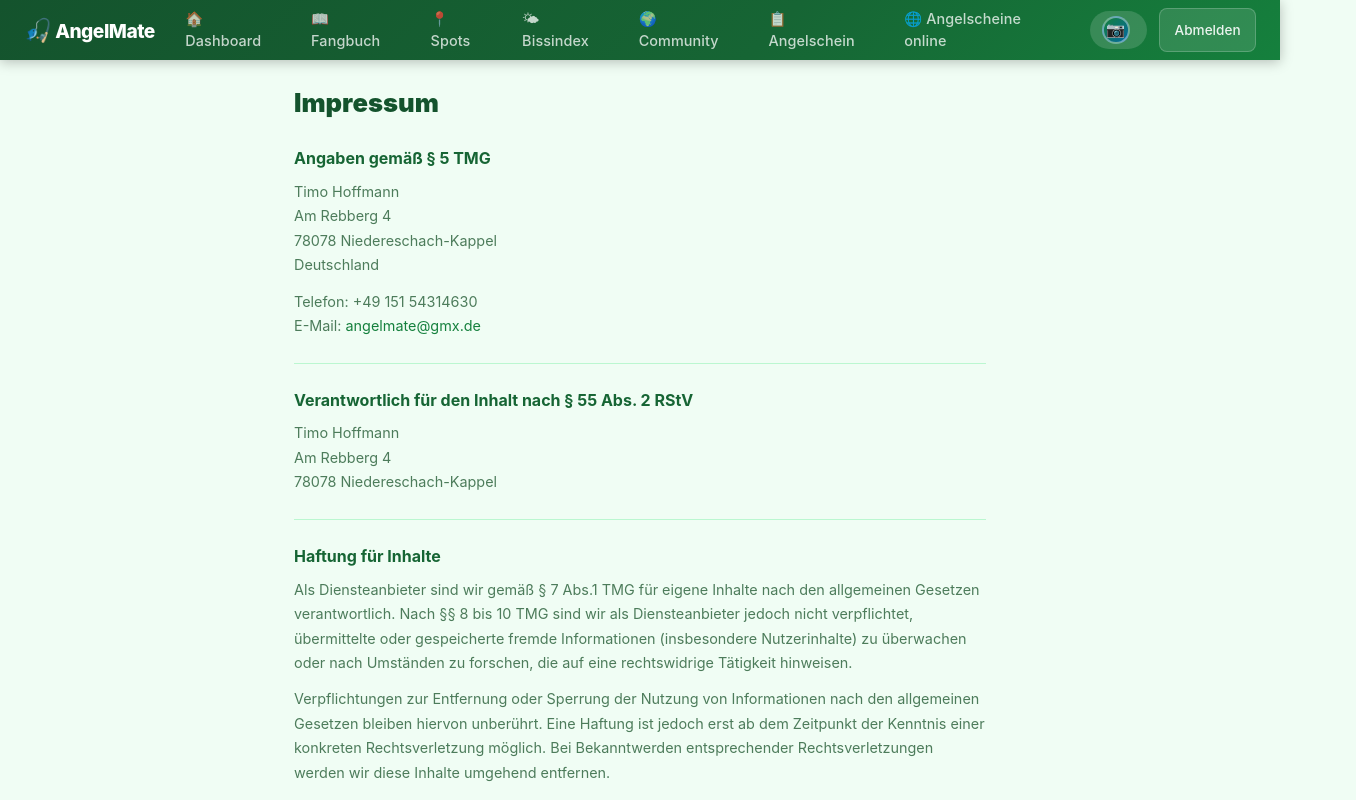
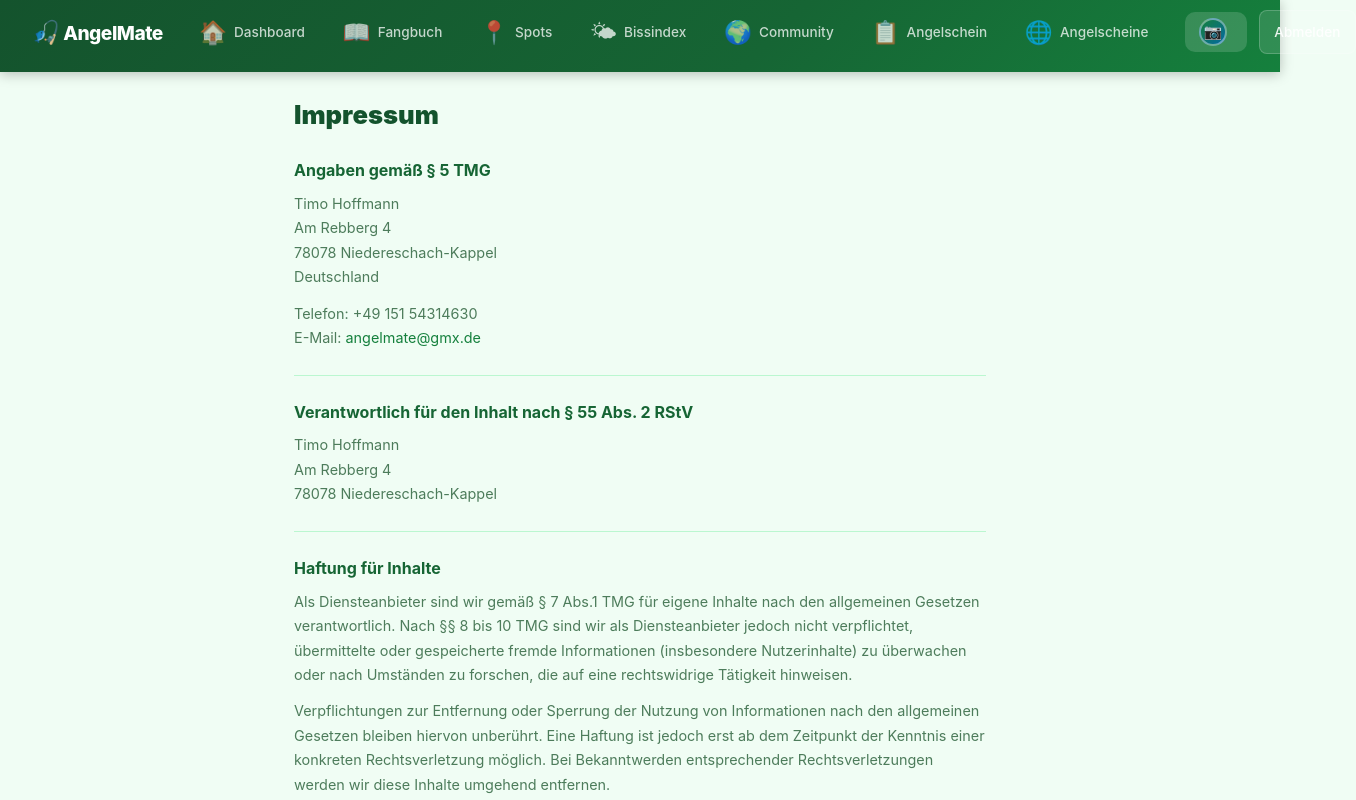
Before and after one commit to nelkemedia/ANGELMATE, a React (Vite) app in the folder client/: page /impressum in a window 1280 px wide. Shown: the top 800 px of the page, 1356 px wide, since content can reach past the window. Built offline with nearby package versions, Linux system fonts and the light colour scheme.

Commit message:
styling fixes

```diff
--- a/client/src/components/Navbar.jsx
+++ b/client/src/components/Navbar.jsx
@@ -23,14 +23,14 @@ export default function Navbar() {
 
         {/* Desktop links */}
         <div className="navbar-links">
-          <NavLink to="/" end>🏠 Dashboard</NavLink>
-          <NavLink to="/catches">📖 Fangbuch</NavLink>
-          <NavLink to="/spots">📍 Spots</NavLink>
-          <NavLink to="/forecast">🌤 Bissindex</NavLink>
-          <NavLink to="/community">🌍 Community</NavLink>
-          <NavLink to="/license">📋 Angelschein</NavLink>
-          <a href="https://www.hejfish.com/?gad_source=1&gad_campaignid=9541949489&gbraid=0AAAAAC0qlLk0B7q8mvReA6GRQGFnH4kPg&gclid=CjwKCAjwqazPBhALEiwAOuXqdNI9VcDRImuN9Rc8jecZpTiKPpzjPcJwZ_skxVLiPIeUx5O9SE4twxoCeYAQAvD_BwE" target="_blank" rel="noreferrer">🌐 Angelscheine online</a>
-          {user?.role === 'ADMIN' && <NavLink to="/admin">🛡 Admin</NavLink>}
+          <NavLink to="/" end><span className="nav-icon">🏠</span><span className="nav-label">Dashboard</span></NavLink>
+          <NavLink to="/catches"><span className="nav-icon">📖</span><span className="nav-label">Fangbuch</span></NavLink>
+          <NavLink to="/spots"><span className="nav-icon">📍</span><span className="nav-label">Spots</span></NavLink>
+          <NavLink to="/forecast"><span className="nav-icon">🌤</span><span className="nav-label">Bissindex</span></NavLink>
+          <NavLink to="/community"><span className="nav-icon">🌍</span><span className="nav-label">Community</span></NavLink>
+          <NavLink to="/license"><span className="nav-icon">📋</span><span className="nav-label">Angelschein</span></NavLink>
+          <a href="https://www.hejfish.com/?gad_source=1&gad_campaignid=9541949489&gbraid=0AAAAAC0qlLk0B7q8mvReA6GRQGFnH4kPg&gclid=CjwKCAjwqazPBhALEiwAOuXqdNI9VcDRImuN9Rc8jecZpTiKPpzjPcJwZ_skxVLiPIeUx5O9SE4twxoCeYAQAvD_BwE" target="_blank" rel="noreferrer"><span className="nav-icon">🌐</span><span className="nav-label">Angelscheine</span></a>
+          {user?.role === 'ADMIN' && <NavLink to="/admin"><span className="nav-icon">🛡</span><span className="nav-label">Admin</span></NavLink>}
         </div>
 
         <div className="navbar-user navbar-user-desktop">
--- a/client/src/index.css
+++ b/client/src/index.css
@@ -50,9 +50,9 @@ input, select, textarea { font: inherit; }
 
 /* ── Navbar ── */
 .navbar {
-  display: flex; align-items: center; gap: 1rem;
+  display: flex; align-items: center; gap: 1.25rem;
   background: linear-gradient(135deg, #14532d 0%, #166534 60%, #15803d 100%);
-  color: white; padding: 0 1.5rem; height: 60px;
+  color: white; padding: 0.5rem 2rem; min-height: 72px;
   position: sticky; top: 0; z-index: 100;
   box-shadow: 0 2px 12px rgba(0,0,0,.25);
 }
@@ -61,21 +61,32 @@ input, select, textarea { font: inherit; }
   letter-spacing: -0.5px;
 }
 .navbar-brand span { font-size: 1.4rem; }
-.navbar-links { display: flex; gap: 0.25rem; flex: 1; }
+.navbar-links { display: flex; gap: 0.35rem; flex: 1; }
 .navbar-links a {
-  color: rgba(255,255,255,.75); padding: 0.45rem 0.9rem;
-  border-radius: 8px; font-size: 0.9rem; font-weight: 500;
-  transition: all .2s; letter-spacing: 0.1px;
-}
-.navbar-links a:hover { background: rgba(255,255,255,.15); color: white; text-decoration: none; transform: translateY(-1px); }
+  display: flex; flex-direction: row; align-items: center; gap: 0.45rem;
+  color: rgba(255,255,255,.75); padding: 0.55rem 1rem;
+  border-radius: 10px; font-weight: 500;
+  transition: all .2s; text-decoration: none; white-space: nowrap;
+}
+.nav-icon  { font-size: 1.4rem; line-height: 1; flex-shrink: 0; }
+.nav-label { font-size: 0.85rem; }
+/* Schmaler Desktop: Icon über Label */
+@media (max-width: 1180px) and (min-width: 769px) {
+  .navbar-links a {
+    flex-direction: column; gap: 0.1rem;
+    padding: 0.5rem 0.75rem; text-align: center;
+  }
+  .nav-label { font-size: 0.72rem; }
+}
+.navbar-links a:hover { background: rgba(255,255,255,.15); color: white; transform: translateY(-1px); }
 .navbar-links a.active {
   background: rgba(255,255,255,.22); color: white;
   font-weight: 700; box-shadow: 0 2px 8px rgba(0,0,0,.2);
 }
 .navbar-user, .navbar-user-desktop { display: flex; align-items: center; gap: 0.75rem; font-size: 0.88rem; }
 .navbar-user .user-name {
-  background: rgba(255,255,255,.15); padding: 0.3rem 0.75rem;
-  border-radius: 999px; font-weight: 600;
+  background: rgba(255,255,255,.15); padding: 0.35rem 0.9rem;
+  border-radius: 10px; font-weight: 600;
 }
 .btn-logout {
   background: rgba(255,255,255,.12); color: rgba(255,255,255,.9);
@@ -241,8 +252,7 @@ input, select, textarea { font: inherit; }
 
 /* ── Dashboard Hero ── */
 .dashboard-hero {
-  position: relative; border-radius: var(--radius-lg);
-  overflow: hidden; margin-bottom: 2rem; height: 240px;
+  position: relative; overflow: hidden; margin-bottom: 2rem; height: 240px;
   background: var(--photo-dashboard) center/cover no-repeat;
   box-shadow: var(--shadow-lg);
 }
@@ -346,7 +356,7 @@ input, select, textarea { font: inherit; }
 
 /* ── Photo section banner ── */
 .section-photo-banner {
-  position: relative; border-radius: var(--radius-lg); overflow: hidden;
+  position: relative; overflow: hidden;
   height: 160px; margin-bottom: 1.5rem; background-size: cover; background-position: center;
   box-shadow: var(--shadow-md);
 }
@@ -444,7 +454,7 @@ input, select, textarea { font: inherit; }
 
 /* ── Forecast ── */
 .forecast-photo-banner {
-  position: relative; border-radius: var(--radius-lg); overflow: hidden;
+  position: relative; overflow: hidden;
   height: 200px; margin-bottom: 2rem;
   background: var(--photo-forecast) center/cover no-repeat;
   box-shadow: var(--shadow-lg);
@@ -944,7 +954,7 @@ input, select, textarea { font: inherit; }
 /* ── Mobile (≤ 640px) ── */
 @media (max-width: 640px) {
   /* Navbar */
-  .navbar { padding: 0 1rem; height: 54px; }
+  .navbar { padding: 0 1rem; min-height: 54px; }
   .navbar-links { display: none; }
   .navbar-user-desktop { display: none; }
   .hamburger { display: flex; }
@@ -1856,8 +1866,9 @@ body.has-modal { overflow: hidden; }
 
 /* ── 5. Safe area insets (iPhone notch / home bar) ── */
 .navbar {
-  padding-left:  max(1.5rem, env(safe-area-inset-left));
-  padding-right: max(1.5rem, env(safe-area-inset-right));
+  padding-top:   env(safe-area-inset-top);
+  padding-left:  max(2rem, env(safe-area-inset-left));
+  padding-right: max(2rem, env(safe-area-inset-right));
 }
 .app-footer {
   padding-bottom: max(0.85rem, env(safe-area-inset-bottom));
```
